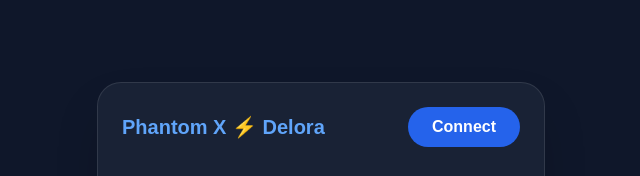
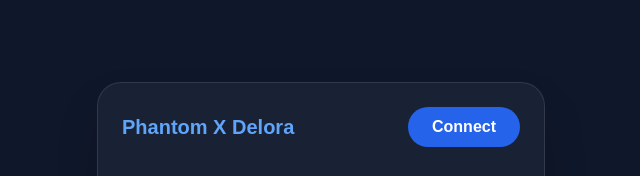
Before and after one commit to Pejuangairdrop1/delora-integration-test., a plain HTML site: page index.html in a window 1280 px wide. Shown: the top 176 px of the page, 319-959 px from the left. Drawn offline with nearby package versions, Linux system fonts and the light colour scheme.

Commit message:
Remove lightning symbol from header.
Cleaning up the UI header title.

```diff
--- a/index.html
+++ b/index.html
@@ -14,7 +14,7 @@
 
     <div class="glass w-full max-w-md rounded-3xl p-6 shadow-2xl">
         <div class="flex justify-between items-center mb-8">
-            <h1 class="text-xl font-bold text-blue-400">Phantom X ⚡ Delora</h1>
+            <h1 class="text-xl font-bold text-blue-400">Phantom X Delora</h1>
             <button class="bg-blue-600 hover:bg-blue-700 px-6 py-2 rounded-full font-semibold transition">Connect</button>
         </div>
 
```
